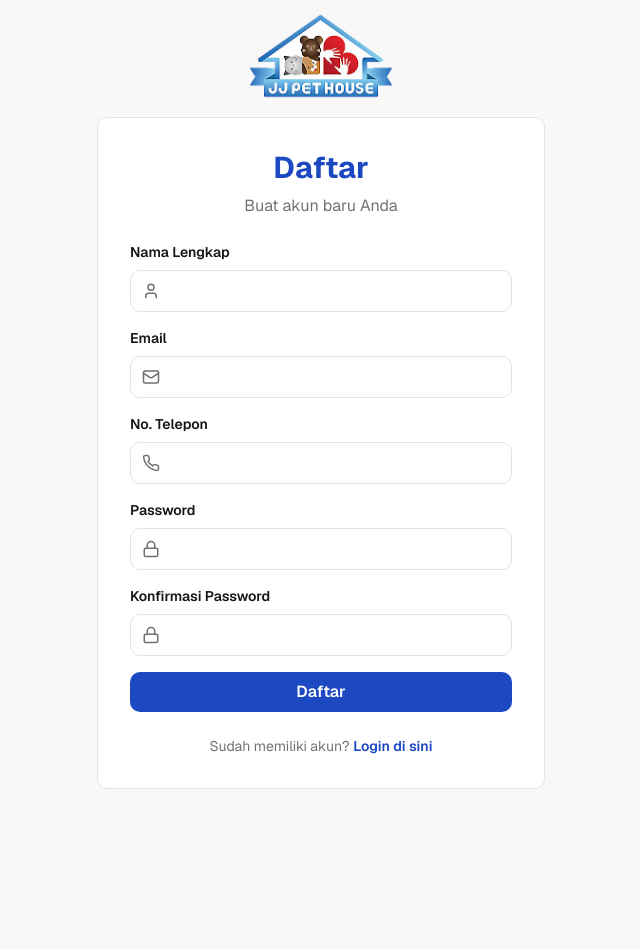
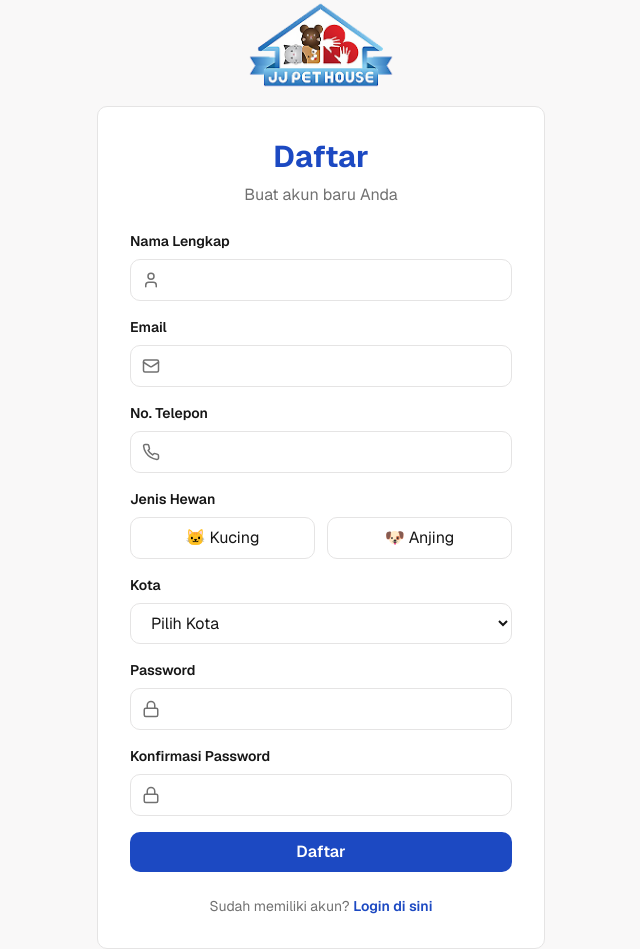
Before and after one commit to atozpw/petshop, a Next.js app: page /register in a window 1280 px wide. Shown: the whole page, without its empty margins (319-959 px from the left). Before the commit the page ends 800 px from the top, so only its background shows below. Built offline with nearby package versions, Linux system fonts and the light colour scheme.

Commit message:
register modif

```diff
--- a/app/register/page.tsx
+++ b/app/register/page.tsx
@@ -20,6 +20,8 @@ function RegisterContent() {
     phone: "",
     password: "",
     password_confirmation: "",
+    city: "",
+    pets: [] as string[],
   })
 
   const [error, setError] = useState("")
@@ -57,6 +59,19 @@ function RegisterContent() {
     } finally {
       setIsLoading(false)
     }
+  }
+
+  const handlePetChange = (pet: string) => {
+    setFormData((prev) => {
+      const exists = prev.pets.includes(pet)
+
+      return {
+        ...prev,
+        pets: exists
+          ? prev.pets.filter((p) => p !== pet)
+          : [...prev.pets, pet],
+      }
+    })
   }
 
   if (authLoading || isAuthenticated) {
@@ -128,6 +143,66 @@ function RegisterContent() {
                 </div>
               </div>
 
+              {/* JENIS HEWAN */}
+              <div>
+                <label className="block text-sm font-semibold mb-2">Jenis Hewan</label>
+
+                <div className="grid grid-cols-2 gap-3">
+
+                  <label
+                    className={`flex items-center justify-center gap-2 border rounded-lg px-4 py-2 cursor-pointer transition
+                    ${
+                      formData.pets.includes("kucing")
+                        ? "bg-primary text-white border-primary"
+                        : "bg-white hover:bg-muted"
+                    }`}
+                  >
+                    <input
+                      type="checkbox"
+                      className="hidden"
+                      checked={formData.pets.includes("kucing")}
+                      onChange={() => handlePetChange("kucing")}
+                    />
+                    🐱 Kucing
+                  </label>
+
+                  <label
+                    className={`flex items-center justify-center gap-2 border rounded-lg px-4 py-2 cursor-pointer transition
+                    ${
+                      formData.pets.includes("anjing")
+                        ? "bg-primary text-white border-primary"
+                        : "bg-white hover:bg-muted"
+                    }`}
+                  >
+                    <input
+                      type="checkbox"
+                      className="hidden"
+                      checked={formData.pets.includes("anjing")}
+                      onChange={() => handlePetChange("anjing")}
+                    />
+                    🐶 Anjing
+                  </label>
+
+                </div>
+              </div>
+
+              {/* KOTA */}
+              <div>
+                <label className="block text-sm font-semibold mb-2">Kota</label>
+
+                <select
+                  name="city"
+                  onChange={handleChange}
+                  className="w-full px-4 py-2 border rounded-lg bg-white"
+                  required
+                >
+                  <option value="">Pilih Kota</option>
+                  <option value="jakarta">Jakarta</option>
+                  <option value="bali">Bali</option>
+                  <option value="lombok">Lombok</option>
+                </select>
+              </div>
+
               <div>
                 <label className="block text-sm font-semibold mb-2">Password</label>
                 <div className="relative">
```
